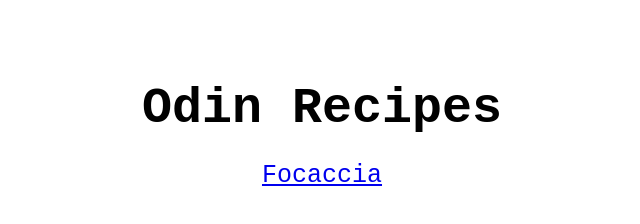
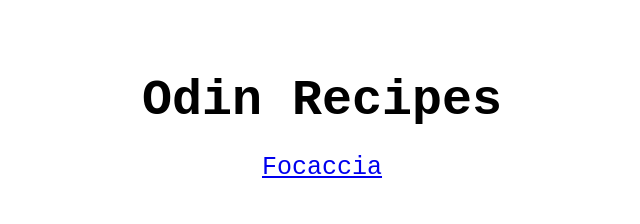
Before and after one commit to simonas-kulakauskas/odin-recipes, a plain HTML site: page index.html in a window 1280 px wide. Shown: the whole page, without its empty margins (318-958 px from the left). Drawn offline with Linux system fonts and the light colour scheme.

Commit message:
Changed Styles

```diff
--- a/css/styles.css
+++ b/css/styles.css
@@ -45,8 +45,9 @@ li {
 }
 
 .recipe-header {
+    padding-top: 0;
+    margin-top: 0;
     padding-bottom: 1rem;
     margin: 0;
-    border: auto;
     text-align: center;
 }
```
